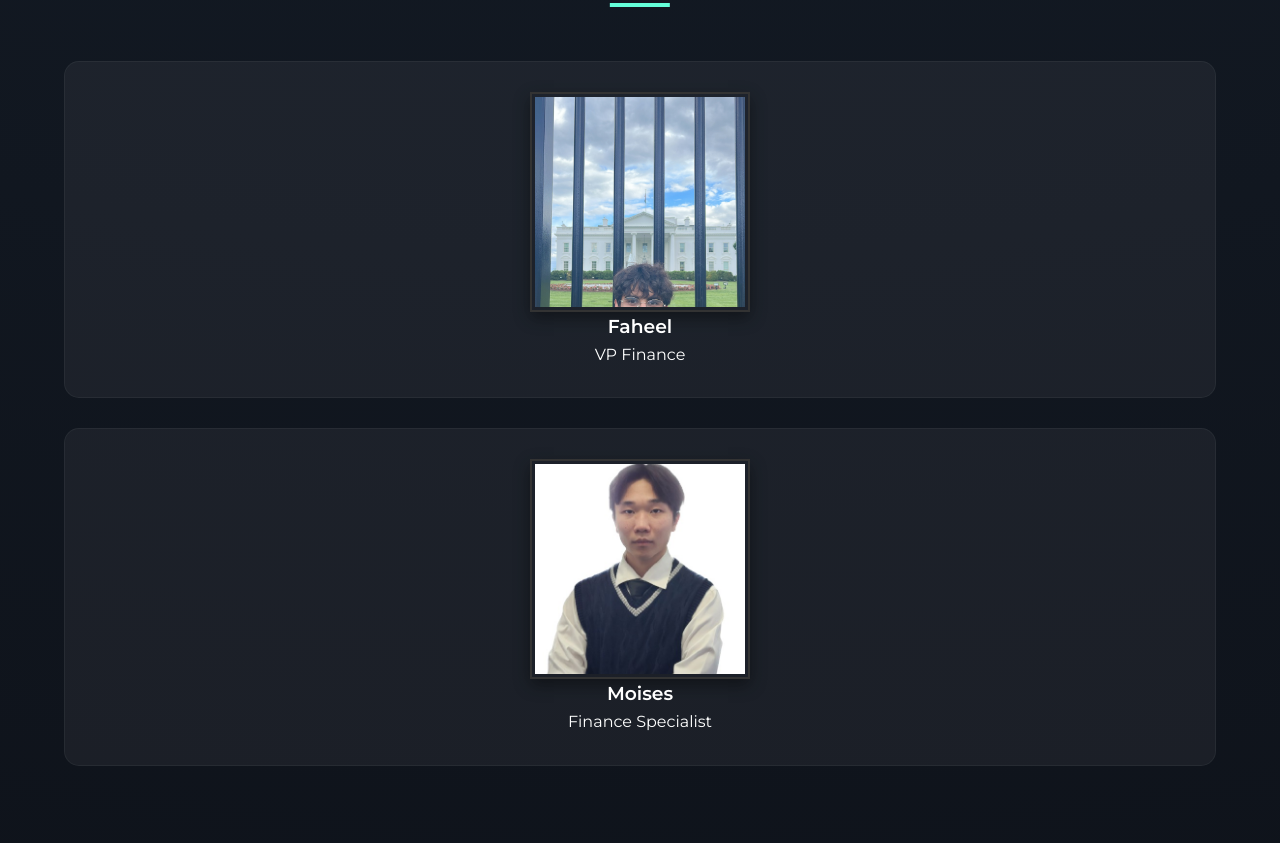
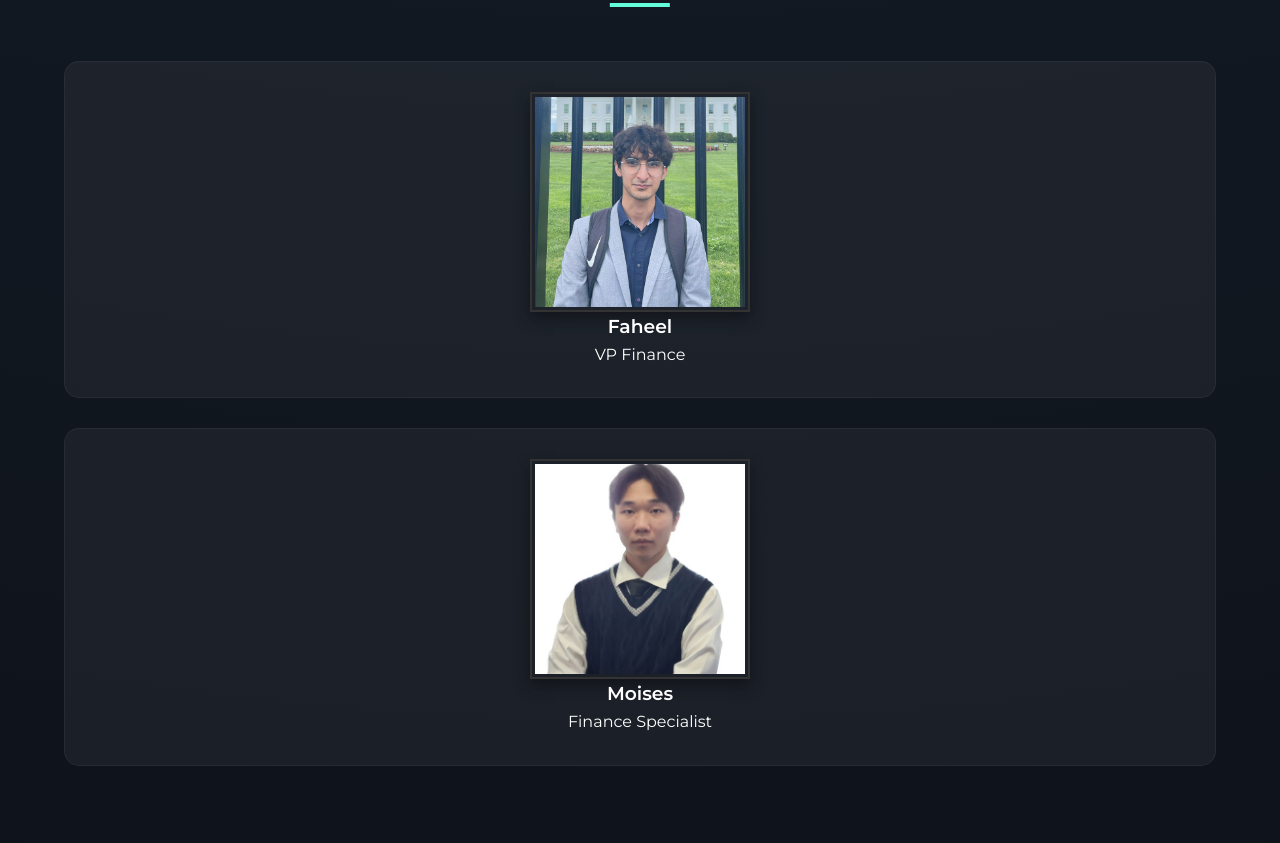
Before and after one commit to shivpatel-5/Casi_Wesbite, a plain HTML site: page team.html in a window 1280 px wide. Shown: the part 2640-3483 px from the top of the page. Drawn offline with Linux system fonts and the light colour scheme.

Commit message:
Update team.html

```diff
--- a/team.html
+++ b/team.html
@@ -26,7 +26,7 @@
             width: 100% !important;
             height: 100% !important;
             object-fit: cover !important; /* Fills the square perfectly so they are 100% even */
-            object-position: center 15% !important; /* Keeps the face in the frame, prevents bad cropping */
+            object-position: center 15% !important; /* Default: Keeps the face in the frame for standard portraits */
             border-radius: 0 !important; /* Forces the image itself to not be circular */
             display: block !important;
         }
@@ -115,7 +115,7 @@
         <h2 class="section-title" style="margin-top: 80px;">Finance</h2>
         <div class="team-grid">
             <div class="team-card">
-                <div class="team-img-wrapper"><img src="Faheel.JPG" alt="Faheel"></div>
+                <div class="team-img-wrapper"><img src="Faheel.JPG" alt="Faheel" style="object-position: center bottom !important;"></div>
                 <h3>Faheel</h3>
                 <p>VP Finance</p>
             </div>
```
